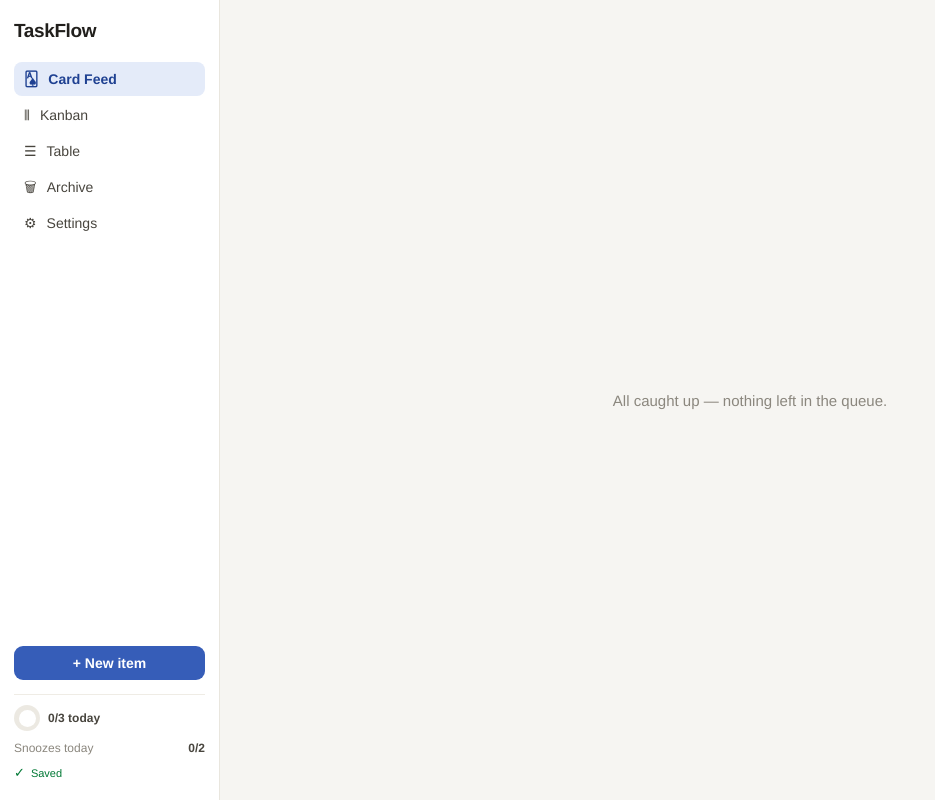
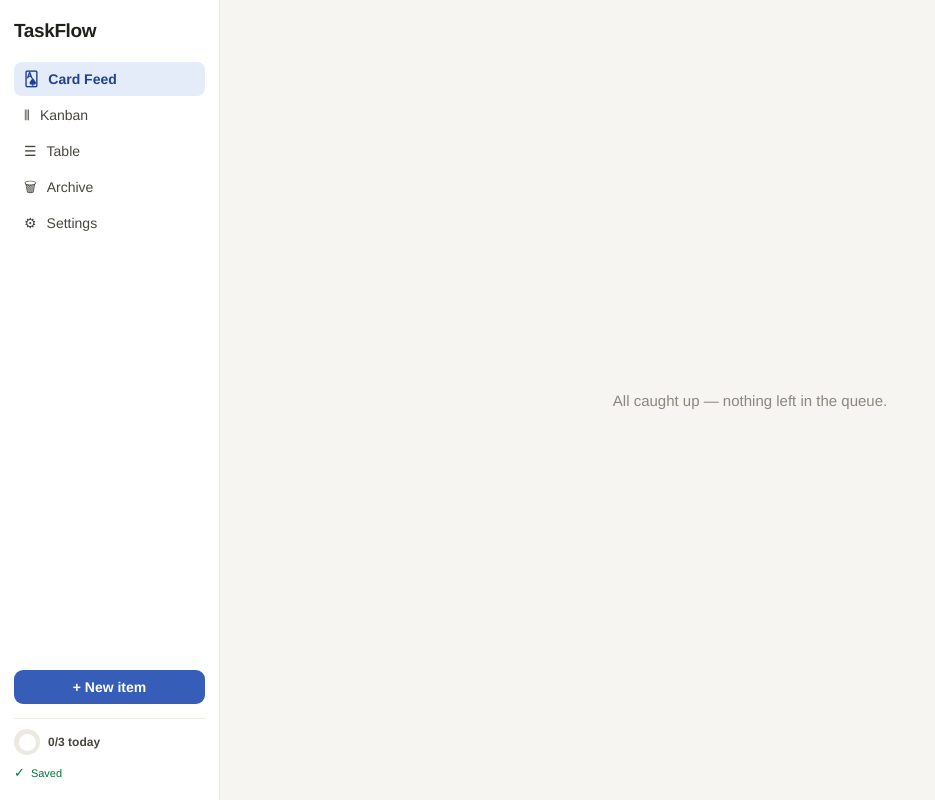
Before and after one commit to ophir472/TaskFlow, a React (Vite) app: page /#feed in a window 1280 px wide. Shown: the whole page, without its empty margins (0-935 px from the left). Built offline with nearby package versions, Linux system fonts and the light colour scheme.

Commit message:
Remove snooze — redundant with Hold

```diff
--- a/src/components/CardFeed/CardFeed.tsx
+++ b/src/components/CardFeed/CardFeed.tsx
@@ -16,8 +16,6 @@ interface Props {
 
 export function CardFeed({ onToast, focusSearchTrigger }: Props) {
   const items = useStore(s => s.items);
-  const snoozesToday = useStore(s => s.snoozesToday);
-  const snoozeLimit = useStore(s => s.snoozeLimit);
   const requesters = useStore(s => s.requesters);
   const projects = useStore(s => s.projects);
 
@@ -40,7 +38,6 @@ export function CardFeed({ onToast, focusSearchTrigger }: Props) {
   const continueItem = useStore(s => s.continueItem);
   const holdItem = useStore(s => s.holdItem);
   const rescheduleReminder = useStore(s => s.rescheduleReminder);
-  const snoozeItem = useStore(s => s.snoozeItem);
   const completeItem = useStore(s => s.completeItem);
   const createItem = useStore(s => s.createItem);
 
@@ -256,12 +253,6 @@ export function CardFeed({ onToast, focusSearchTrigger }: Props) {
     setTriggerTagForId(id);
   };
 
-  const handleSnooze = () => {
-    if (!current) return;
-    const ok = snoozeItem(current.id);
-    if (ok) { setDisplayId(null); setTagEditMode(false); }
-    else onToast('Snooze limit reached for today');
-  };
 
   const handleComplete = () => {
     if (!current) return;
@@ -328,8 +319,6 @@ export function CardFeed({ onToast, focusSearchTrigger }: Props) {
   const holdButtonLabel = isReminder ? 'Remind me again' : 'Hold';
   const holdPanelLabel = isReminder ? 'Schedule next reminder' : 'When should this come back?';
   const completeLabel = isResponsibility ? 'Complete (reschedule)' : 'Complete';
-  const canSnooze = !isReminder;
-  const snoozeDisabled = snoozesToday >= snoozeLimit;
   const holdConfirmDisabled = isReminder && !holdSchedule;
 
   const queuePos = queue.length > 1
@@ -607,11 +596,6 @@ export function CardFeed({ onToast, focusSearchTrigger }: Props) {
           <button onClick={() => { setHoldOpen(o => !o); setHoldNote(''); setHoldSchedule(null); }} style={{ border: '1px solid var(--t-brd)', background: 'var(--t-surf)', color: 'var(--t-txt)', fontSize: 14, fontWeight: 600, padding: '11px 18px', borderRadius: 9 }}>
             {holdButtonLabel}
           </button>
-          {canSnooze && (
-            <button onClick={handleSnooze} disabled={snoozeDisabled} style={{ border: '1px solid var(--t-brd)', background: 'var(--t-surf)', color: 'var(--t-txt)', fontSize: 14, fontWeight: 600, padding: '11px 18px', borderRadius: 9, opacity: snoozeDisabled ? 0.45 : 1 }}>
-              Snooze
-            </button>
-          )}
           <div style={{ flex: 1 }} />
           <button onClick={handleComplete} style={{ border: 'none', background: 'var(--t-success)', color: 'white', fontSize: 14, fontWeight: 600, padding: '11px 20px', borderRadius: 9 }}>
             {completeLabel}
--- a/src/components/Sidebar/Sidebar.tsx
+++ b/src/components/Sidebar/Sidebar.tsx
@@ -19,9 +19,7 @@ export function Sidebar({ onNewItem, syncState }: Props) {
   const setView = useStore(s => s.setView);
   const collapsed = useStore(s => s.sidebarCollapsed);
   const setSidebarCollapsed = useStore(s => s.setSidebarCollapsed);
-  const snoozesToday = useStore(s => s.snoozesToday);
   const promotionsToday = useStore(s => s.promotionsToday);
-  const snoozeLimit = useStore(s => s.snoozeLimit);
   const promotionGoal = useStore(s => s.promotionGoal);
 
   const pieCount = Math.min(promotionsToday, promotionGoal);
@@ -142,12 +140,6 @@ export function Sidebar({ onNewItem, syncState }: Props) {
             </div>
           )}
         </div>
-        {!collapsed && (
-          <div style={{ display: 'flex', justifyContent: 'space-between', fontSize: 12, color: 'var(--t-muted)' }}>
-            <span>Snoozes today</span>
-            <span style={{ fontWeight: 600, color: 'var(--t-txt2)' }}>{snoozesToday}/{snoozeLimit}</span>
-          </div>
-        )}
 
         {/* Sync indicator — always visible */}
         <div style={{
--- a/src/store.ts
+++ b/src/store.ts
@@ -3,7 +3,6 @@ import { persist } from 'zustand/middleware';
 import type { Item, Task, Subtask, ChangeRecord, ScheduleSpec, CustomField, JiraConfig } from './types';
 import { midnight } from './engine';
 
-const SNOOZE_LIMIT = 2;
 const PROMOTION_GOAL = 3;
 
 export type View = 'feed' | 'kanban' | 'table' | 'archive' | 'settings';
@@ -13,13 +12,11 @@ interface AppState {
   requesters: string[];
   projects: string[];
   customFields: CustomField[];
-  snoozesToday: number;
   promotionsToday: number;
   dailyResetAt: number;
   view: View;
   sidebarCollapsed: boolean;
   history: ChangeRecord[];
-  snoozeLimit: number;
   promotionGoal: number;
   displayId: string | null;
   triggerTagForId: string | null;
@@ -43,7 +40,6 @@ interface AppState {
   continueItem: (id: string) => void;
   holdItem: (id: string, toCheck: string, schedule?: ScheduleSpec) => void;
   rescheduleReminder: (id: string, schedule: ScheduleSpec) => void;
-  snoozeItem: (id: string) => boolean;
   completeItem: (id: string) => 'archived' | 'rescheduled' | null;
   createItem: (item: Item) => void;
   archiveItem: (id: string) => void;
@@ -76,13 +72,11 @@ export const useStore = create<AppState>()(
       requesters: [],
       projects: [],
       customFields: [],
-      snoozesToday: 0,
       promotionsToday: 0,
       dailyResetAt: midnight(),
       view: 'feed',
       sidebarCollapsed: false,
       history: [],
-      snoozeLimit: SNOOZE_LIMIT,
       promotionGoal: PROMOTION_GOAL,
       displayId: null,
       triggerTagForId: null,
@@ -194,17 +188,6 @@ export const useStore = create<AppState>()(
         history: pushHistory(s.history, { ts: Date.now(), type: 'reschedule', id })
       })),
 
-      snoozeItem: (id) => {
-        const s = get();
-        if (s.snoozesToday >= s.snoozeLimit) return false;
-        set(st => ({
-          snoozesToday: st.snoozesToday + 1,
-          items: st.items.map(it => it.id === id ? { ...it, bumpedAt: Date.now(), updatedAt: Date.now() } as Item : it),
-          history: pushHistory(st.history, { ts: Date.now(), type: 'snooze', id })
-        }));
-        return true;
-      },
-
       completeItem: (id) => {
         const item = get().items.find(it => it.id === id);
         if (!item) return null;
@@ -280,7 +263,7 @@ export const useStore = create<AppState>()(
       checkDailyReset: () => {
         const { dailyResetAt } = get();
         if (Date.now() >= dailyResetAt) {
-          set({ snoozesToday: 0, promotionsToday: 0, dailyResetAt: midnight() });
+          set({ promotionsToday: 0, dailyResetAt: midnight() });
         }
       },
     }),
```
